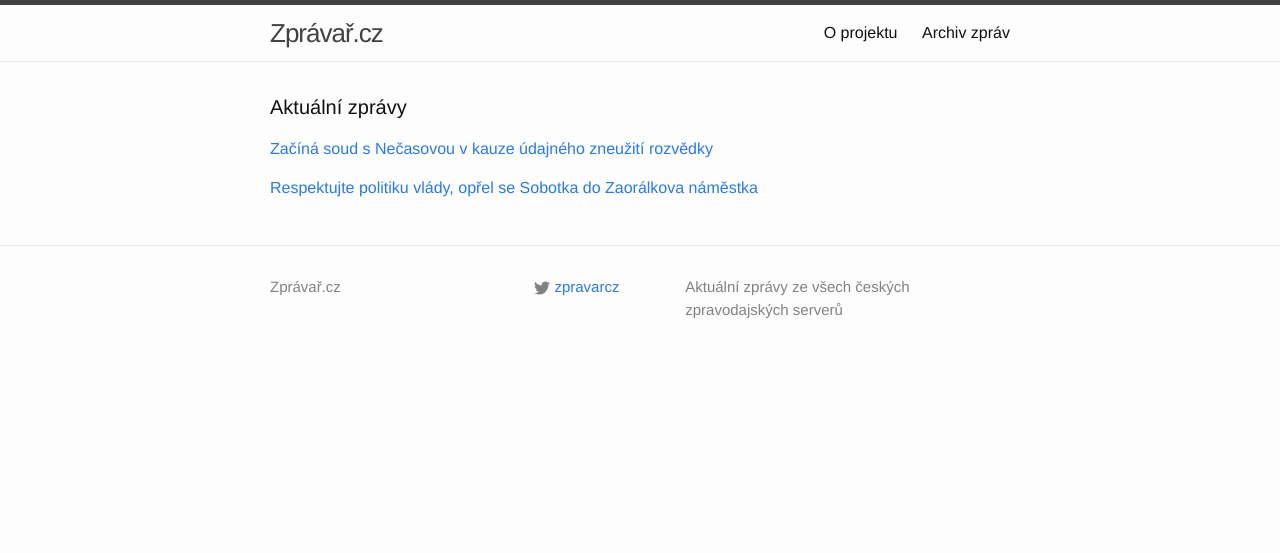
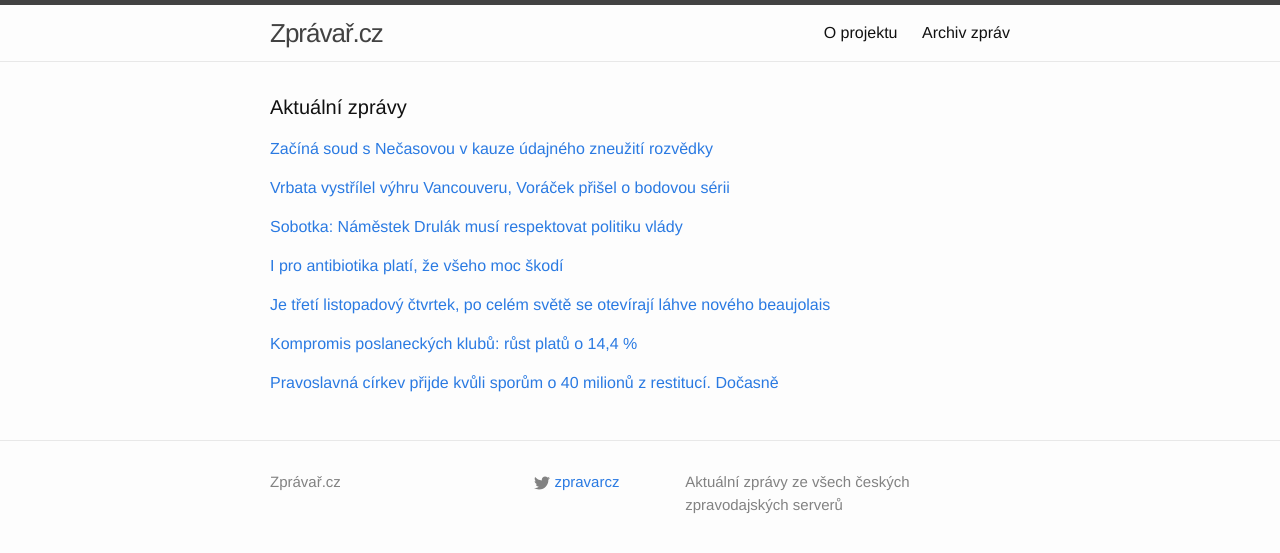
Before and after one commit to adliska/zpravar, a Jekyll site: the page built from index.html, in a window 1280 px wide. Shown: the top 553 px of the page. Built offline with Jekyll 4.4.1, drawn with Linux system fonts in a browser that asks for light colours.

Commit message:
zpravar news update

```diff
--- a/index.html
+++ b/index.html
@@ -8,16 +8,55 @@ layout: default
 <p><a href="javascript:;" onclick="toggle_visibility('zpravy0')">Začíná soud s Nečasovou v kauze údajného zneužití rozvědky</a></p>
 <div id="zpravy0" style="display:none">
 <ul>
+<li><a href=http://www.novinky.cz/krimi/353973-zacina-soud-s-necasovou-v-kauze-udajneho-zneuziti-rozvedky.html>Začíná soud s Nečasovou v kauze údajného zneužití rozvědky - www.novinky.cz</a></li>
 <li><a href=http://www.ceskenoviny.cz/zpravy/zpravy/zacina-soud-s-necasovou-v-kauze-udajneho-zneuziti-rozvedky/1149235>Začíná soud s Nečasovou v kauze údajného zneužití rozvědky - www.ceskenoviny.cz</a></li>
 <li><a href=http://www.rozhlas.cz/_zprava/jana-necasova-drive-nagyova-stane-pred-soudem-v-kauze-vojenskeho-zpravodajstvi--1422500>Jana Nečasová, dříve Nagyová, stane před soudem v kauze Vojenského zpravodajství - www.rozhlas.cz</a></li>
 <li><a href=http://www.ceskatelevize.cz/ct24/domaci/292893-proces-roku-zneuziti-vojenske-rozvedky-v-cele-s-necasovou/>Proces roku: Zneužití vojenské rozvědky v čele s Nečasovou - www.ceskatelevize.cz</a></li>
 <li><a href=http://zpravy.idnes.cz/necasiva-nagyova-a-zpravodajci-u-soudu-dyj-/krimi.aspx?c=A141119_151317_krimi_cen>Soud poprvé veřejně otevře kauzu Nagyová, 521 dní po Nečasově demisi - zpravy.idnes.cz</a></li>
 </ul>
-</div><p><a href="javascript:;" onclick="toggle_visibility('zpravy1')">Respektujte politiku vlády, opřel se Sobotka do Zaorálkova náměstka</a></p>
+</div><p><a href="javascript:;" onclick="toggle_visibility('zpravy1')">Vrbata vystřílel výhru Vancouveru, Voráček přišel o bodovou sérii</a></p>
 <div id="zpravy1" style="display:none">
 <ul>
+<li><a href=http://www.denik.cz/hokej/vrbata-vystrilel-vyhru-vancouveru-voracek-prisel-o-bodovou-serii-20141120.html>Vrbata vystřílel výhru Vancouveru, Voráček přišel o bodovou sérii - www.denik.cz</a></li>
+<li><a href=http://hokej.idnes.cz/vrbata-se-blyskl-dvema-goly-dfg-/nhl.aspx?c=A141120_071040_nhl_Mkr>Vrbata se blýskl dvěma góly, bodová série Voráčka naopak skončila - hokej.idnes.cz</a></li>
+<li><a href=http://www.sportovninoviny.cz/zpravy/vrbata-vystrilel-vyhru-vancouveru-voracek-prisel-o-bodovou-serii/1149254>Vrbata vystřílel výhru Vancouveru, Voráček přišel o bodovou sérii - www.sportovninoviny.cz</a></li>
+<li><a href=http://www.rozhlas.cz/_zprava/radim-vrbata-pomohl-dvema-goly-k-vitezstvi-vancouveru-voracek-nebodoval--1422511>Radim Vrbata pomohl dvěma góly k vítězství Vancouveru, Voráček nebodoval - www.rozhlas.cz</a></li>
+<li><a href=http://sport.aktualne.cz/vrbata-rozhodl-dvema-goly-o-vyhre-vancouveru-voracek-mlcel/r~e81d6b1c707111e48ee3002590604f2e/>Vrbata rozhodl dvěma góly o výhře Vancouveru, Voráček mlčel - sport.aktualne.cz</a></li>
+</ul>
+</div><p><a href="javascript:;" onclick="toggle_visibility('zpravy2')">Sobotka: Náměstek Drulák musí respektovat politiku vlády</a></p>
+<div id="zpravy2" style="display:none">
+<ul>
+<li><a href=http://zpravy.aktualne.cz/domaci/sobotka-namestek-drulak-musi-respektovat-politiku-vlady/r~53d763c6707c11e497f0002590604f2e/>Sobotka: Náměstek Drulák musí respektovat politiku vlády - zpravy.aktualne.cz</a></li>
 <li><a href=http://zpravy.idnes.cz/sobotka-k-namestku-drulakovi-dje-/domaci.aspx?c=A141120_064454_domaci_jj>Respektujte politiku vlády, opřel se Sobotka do Zaorálkova náměstka - zpravy.idnes.cz</a></li>
 <li><a href=http://www.novinky.cz/zahranicni/amerika/353970-sobotka-namestek-drulak-musi-respektovat-politiku-vlady.html>Sobotka: Náměstek Drulák musí respektovat politiku vlády  - www.novinky.cz</a></li>
 <li><a href=http://www.ceskenoviny.cz/zpravy/zpravy/sobotka-namestek-drulak-musi-respektovat-politiku-vlady/1149227>Sobotka: Náměstek Drulák musí respektovat politiku vlády - www.ceskenoviny.cz</a></li>
 </ul>
+</div><p><a href="javascript:;" onclick="toggle_visibility('zpravy3')">I pro antibiotika platí, že všeho moc škodí</a></p>
+<div id="zpravy3" style="display:none">
+<ul>
+<li><a href=http://www.ceskatelevize.cz/ct24/domaci/292932-i-pro-antibiotika-plati-ze-vseho-moc-skodi/>I pro antibiotika platí, že všeho moc škodí - www.ceskatelevize.cz</a></li>
+<li><a href=http://www.ceskatelevize.cz/ct24/domaci/292932-pro-antibiotika-plati-pravidlo-ze-vseho-moc-skodi/>Pro antibiotika platí pravidlo, že všeho moc škodí - www.ceskatelevize.cz</a></li>
+<li><a href=http://www.denik.cz/medicina/bakterie-jsou-odolnejsi-rika-o-antibiotikach-vojtech-ondra-z-brnenske-farmacie-2.html>Pozor na antibiotika, varují lékaři. Nakažených odolnými bakteriemi je stále víc - www.denik.cz</a></li>
+</ul>
+</div><p><a href="javascript:;" onclick="toggle_visibility('zpravy4')">Je třetí listopadový čtvrtek, po celém světě se otevírají láhve nového  beaujolais</a></p>
+<div id="zpravy4" style="display:none">
+<ul>
+<li><a href=http://www.rozhlas.cz/_zprava/je-treti-listopadovy-ctvrtek-po-celem-svete-se-oteviraji-lahve-noveho-beaujolais--1422508>Je třetí listopadový čtvrtek, po celém světě se otevírají láhve nového  beaujolais - www.rozhlas.cz</a></li>
+<li><a href=http://zpravy.aktualne.cz/zahranici/svet-privital-nove-beaujolais/r~01fed5c0707711e497f0002590604f2e/>Svět přivítal nové beaujolais - zpravy.aktualne.cz</a></li>
+<li><a href=http://www.financninoviny.cz/zpravodajstvi/zpravy/po-celem-svete-se-zacaly-otvirat-lahve-noveho-beaujolais/1149231>Po celém světě se začaly otvírat láhve nového beaujolais - www.financninoviny.cz</a></li>
+</ul>
+</div><p><a href="javascript:;" onclick="toggle_visibility('zpravy5')">Kompromis poslaneckých klubů: růst platů o 14,4 %</a></p>
+<div id="zpravy5" style="display:none">
+<ul>
+<li><a href=http://www.ceskatelevize.cz/ct24/domaci/292958-kompromis-poslaneckych-klubu-rust-platu-o-14-4/>Kompromis poslaneckých klubů: růst platů o 14,4 % - www.ceskatelevize.cz</a></li>
+<li><a href=http://www.ceskenoviny.cz/zpravy/zpravy/hn-poslanci-si-predjednali-rust-platu-o-7-500-korun-misto-15-000/1149236>HN: Poslanci si předjednali růst platů o 7.500 korun místo 15.000 - www.ceskenoviny.cz</a></li>
+<li><a href=http://zpravy.aktualne.cz/domaci/politika/poslanci-planuji-narust-svych-platu-o-7-500-korun/r~3fd6dfe0707811e4a10c0025900fea04/>Poslanci plánují nárůst svých platů o 7 500 korun - zpravy.aktualne.cz</a></li>
+</ul>
+</div><p><a href="javascript:;" onclick="toggle_visibility('zpravy6')">Pravoslavná církev přijde kvůli sporům o 40 milionů z restitucí. Dočasně</a></p>
+<div id="zpravy6" style="display:none">
+<ul>
+<li><a href=http://domaci.ihned.cz/domaci/c1-63145760-pravoslavna-cirkev-prijde-kvuli-sporum-o-40-milionu-z-restituci-docasne>Pravoslavná církev přijde kvůli sporům o 40 milionů z restitucí. Dočasně - domaci.ihned.cz</a></li>
+<li><a href=http://zpravy.idnes.cz/pozastaveni-penez-pro-pravoslavnou-cirkev-fec-/domaci.aspx?c=A141120_070630_domaci_jj>Ministerstvo zastavilo pravoslavné církvi kvůli sporům vyplácení náhrad - zpravy.idnes.cz</a></li>
+<li><a href=http://www.ceskenoviny.cz/zpravy/zpravy/ln-ministerstvo-prerusilo-vyplaceni-nahrad-pravoslavne-cirkvi/1149242>LN: Ministerstvo přerušilo vyplácení náhrad pravoslavné církvi - www.ceskenoviny.cz</a></li>
+</ul>
 </div></div>
```
